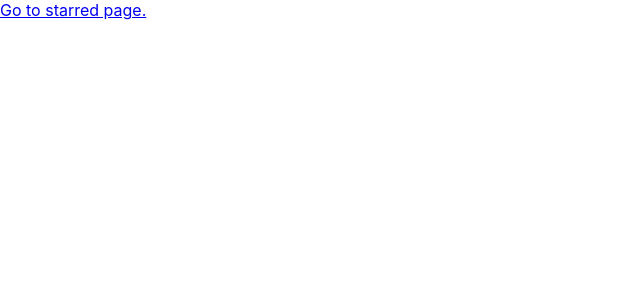
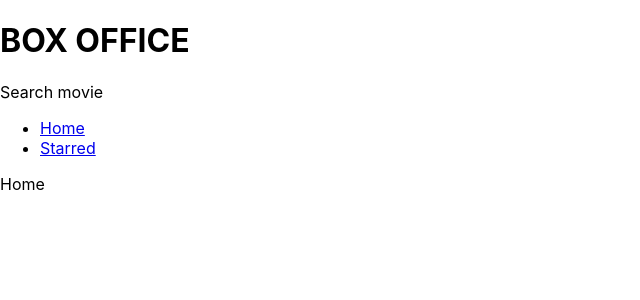
Before and after one commit to Riteshk64/Box-office, a React (Create React App) app: page / in a window 1280 px wide. Shown: the top 300 px of the page, without its empty margins (0-640 px from the left). Built offline with nearby package versions, Linux system fonts and the light colour scheme.

Commit message:
Added navigation and shared layout.

```diff
--- a/src/App.jsx
+++ b/src/App.jsx
@@ -1,13 +1,16 @@
 import { BrowserRouter, Routes, Route } from 'react-router-dom';
+import MainLayout from './components/MainLayout';
 import Home from './pages/Home';
 import Starred from './pages/Starred';
 function App() {
   return (
     <BrowserRouter>
       <Routes>
+        <Route element={<MainLayout />}>
+          <Route path="/" element={<Home />} />
+          <Route path="/starred" element={<Starred />} />
+        </Route>
         <Route path="*" element={<div>Not Found :(</div>} />
-        <Route path="/" element={<Home />} />
-        <Route path="/starred" element={<Starred />} />
         {/* <Route path="/" element={<App />}>
         <Route index element={<Home />} />
         <Route path="teams" element={<Teams />}>
--- /dev/null
+++ b/src/components/AppTitle.jsx
@@ -0,0 +1,9 @@
+export default function AppTitle(props) {
+  const { title = 'BOX OFFICE', subtitle = 'Search movie' } = props;
+  return (
+    <div>
+      <h1>{title}</h1>
+      <p>{subtitle}</p>
+    </div>
+  );
+}
--- /dev/null
+++ b/src/components/MainLayout.jsx
@@ -0,0 +1,15 @@
+import { Outlet } from 'react-router-dom';
+import AppTitle from './AppTitle';
+import Navs from './Navs';
+
+const MainLayout = () => {
+  return (
+    <div>
+      <AppTitle />
+      <Navs />
+      <Outlet />
+    </div>
+  );
+};
+
+export default MainLayout;
--- /dev/null
+++ b/src/components/Navs.jsx
@@ -0,0 +1,22 @@
+import { Link } from 'react-router-dom';
+
+const LINKS = [
+  { text: 'Home', to: '/' },
+  { text: 'Starred', to: '/starred' },
+];
+
+const Navs = () => {
+  return (
+    <div>
+      <ul>
+        {LINKS.map(item => (
+          <li key={item.to}>
+            <Link to={item.to}>{item.text}</Link>
+          </li>
+        ))}
+      </ul>
+    </div>
+  );
+};
+
+export default Navs;
--- a/src/pages/Home.jsx
+++ b/src/pages/Home.jsx
@@ -1,11 +1,5 @@
-import { Link } from 'react-router-dom';
-
 const Home = () => {
-  return (
-    <div>
-      <Link to="/Starred">Go to starred page.</Link>
-    </div>
-  );
+  return <div>Home</div>;
 };
 
 export default Home;
```
